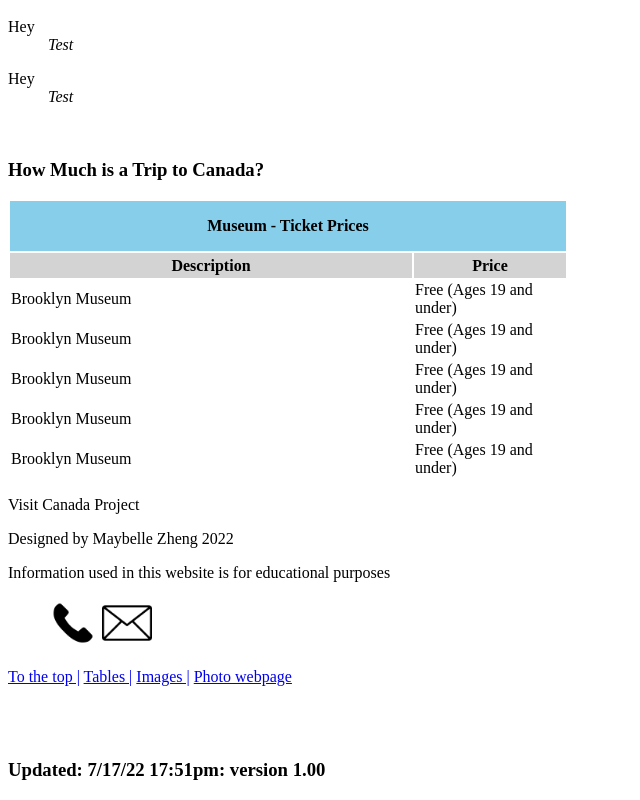
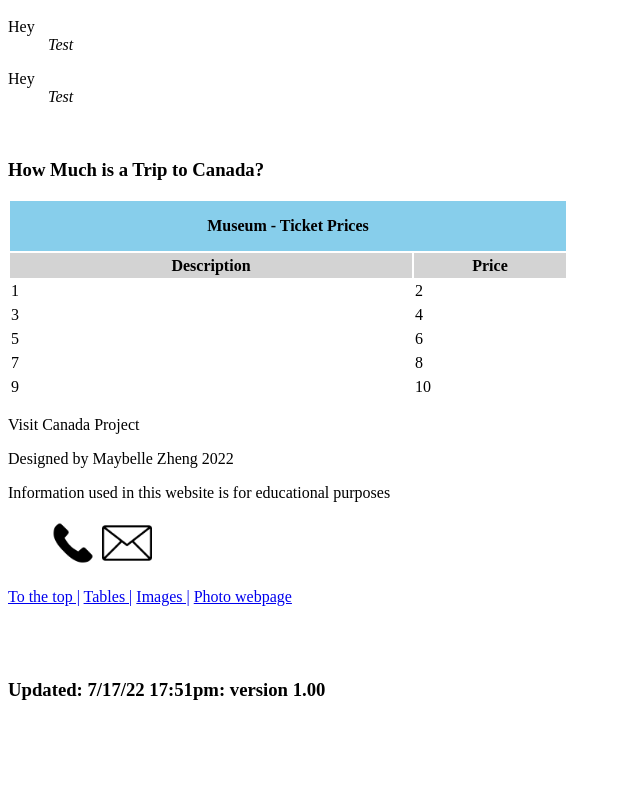
Before and after one commit to bel-ze/microcredential, a plain HTML site: page project1_Zheng/project1.html in a window 1280 px wide. Shown: the part 1685-2485 px from the top of the page, without its empty margins (0-640 px from the left). After the commit the page ends 2405 px from the top, so only its background shows below. Drawn offline with Linux system fonts and the light colour scheme.

Commit message:
Table edited

```diff
--- a/project1_Zheng/project1.html
+++ b/project1_Zheng/project1.html
@@ -109,11 +109,11 @@ TOTAL POINTS 100
 <table bgcolor="">
   <tr style="height: 50px;" "width: 500px;" bgcolor="skyblue"><th colspan="2">Museum - Ticket Prices</th> </tr>
   <tr style="height: 25px"; align="center" bgcolor="lightgray"><th width="400px">Description</th><th style="width: 150px">Price</th></tr>
-  <tr><td style="height: 20px"; align="left">Brooklyn Museum</td> <td align="left">Free (Ages 19 and under)</td></tr>
-  <tr><td style="height: 20px"; align="left">Brooklyn Museum</td> <td align="left">Free (Ages 19 and under)</td></tr>
-  <tr><td style="height: 20px"; align="left">Brooklyn Museum</td> <td align="left">Free (Ages 19 and under)</td></tr>
-  <tr><td style="height: 20px"; align="left">Brooklyn Museum</td> <td align="left">Free (Ages 19 and under)</td></tr>
-  <tr><td style="height: 20px"; align="left">Brooklyn Museum</td> <td align="left">Free (Ages 19 and under)</td></tr>
+  <tr><td style="height: 20px"; align="left">1</td> <td align="left">2</td></tr>
+  <tr><td style="height: 20px"; align="left">3</td> <td align="left">4</td></tr>
+  <tr><td style="height: 20px"; align="left">5</td> <td align="left">6</td></tr>
+  <tr><td style="height: 20px"; align="left">7</td> <td align="left">8</td></tr>
+  <tr><td style="height: 20px"; align="left">9</td> <td align="left">10</td></tr>
 
 </table>
 <p class="canvist1">Visit Canada Project</p>
```
